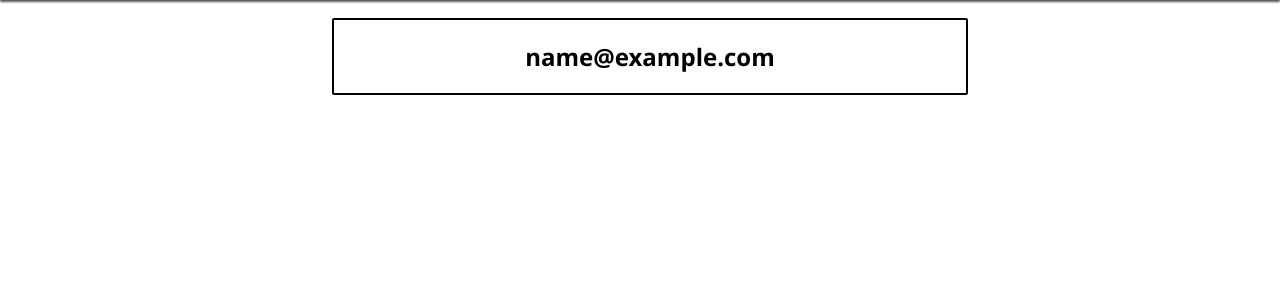
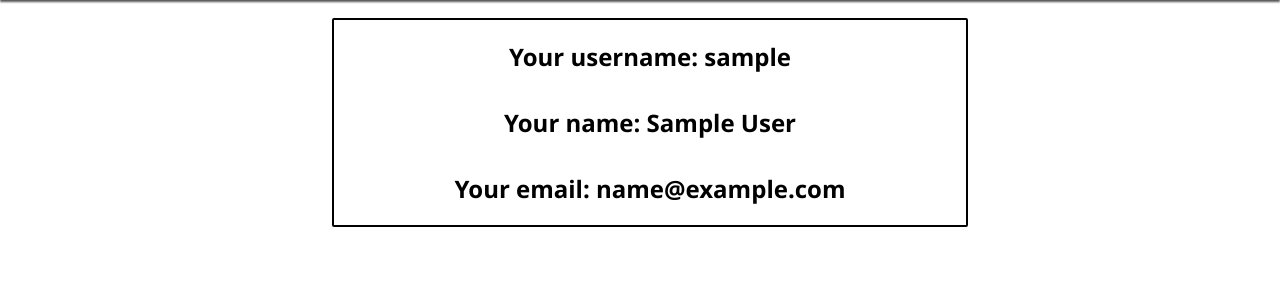
Before and after one commit to CalebNessy/SFTP, a PHP site: page /account.php in a window 1280 px wide. Shown: the part 70-370 px from the top of the page. Run offline with PHP 8.4, Linux system fonts and the light colour scheme; the visitor is signed in with stand-in values (Sample User, id 1); tables that the repository leaves empty or names only in its code hold one stand-in row (values such as "Sample post").

Commit message:
Changed account.php

```diff
--- a/account.php
+++ b/account.php
@@ -51,11 +51,14 @@
                     die("Connection Failed." . $mySQLI->connect_error);
                 }
                 $username = $_SESSION['username'];
-                $sql = "SELECT email, firstname, lastname FROM users WHERE username = ".$username;
+                $sql = "SELECT email, firstname, lastname FROM users WHERE username = '$username'";
                 $result = mysqli_query($mySQLI, $sql);
-                if (mysqli_num_rows($result) > 0) {
+                $count = mysqli_num_rows($result);
+                if ($count > 0) {
                     while($row = mysqli_fetch_assoc($result)) {
-                        echo $row["email"];
+                        echo "Your username: " . $username . "<br><br>";
+                        echo "Your name: " . $row["firstname"] . " " . $row["lastname"] . "<br><br>";
+                        echo "Your email: " . $row["email"];
                     }
                 }
                 $mySQLI->close();
```
